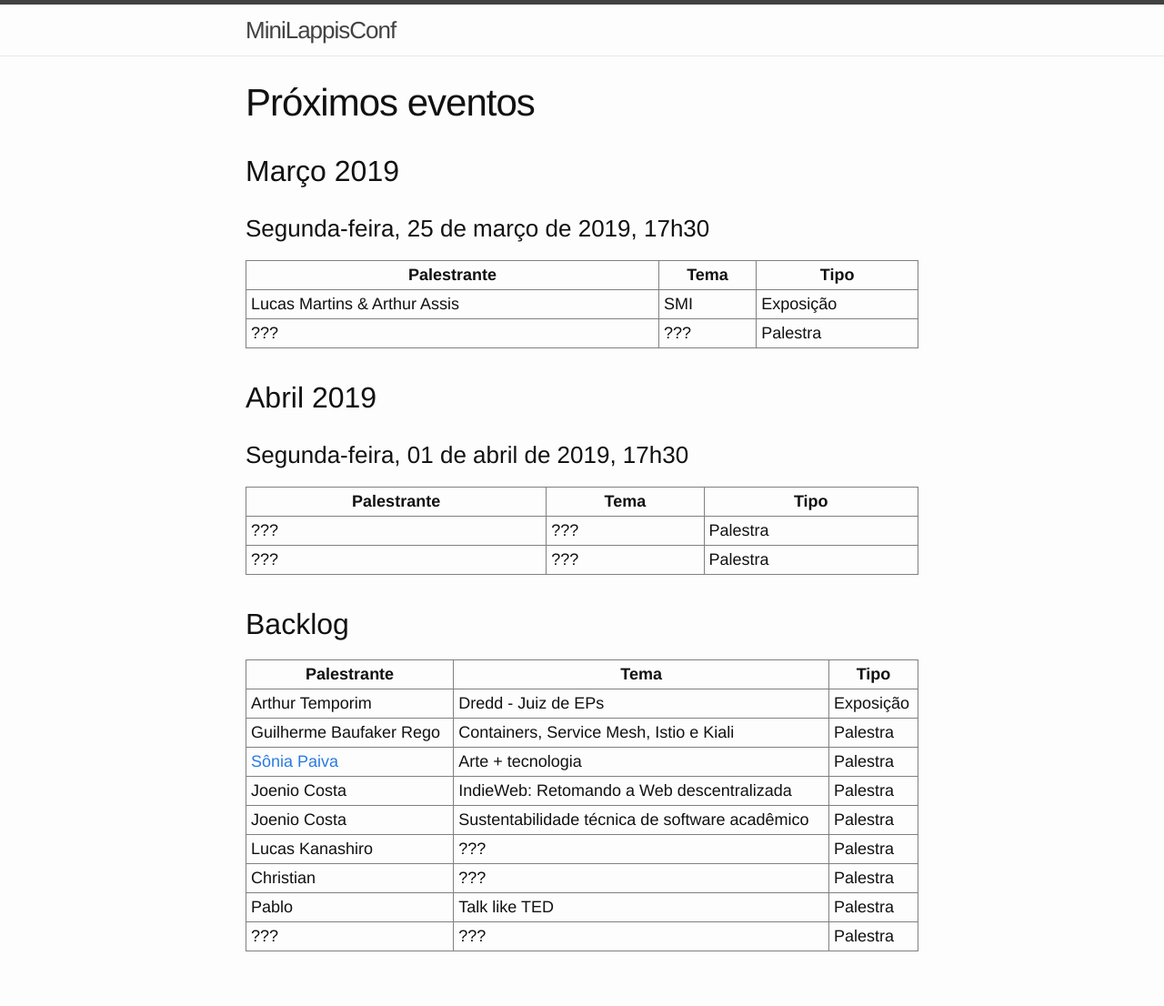
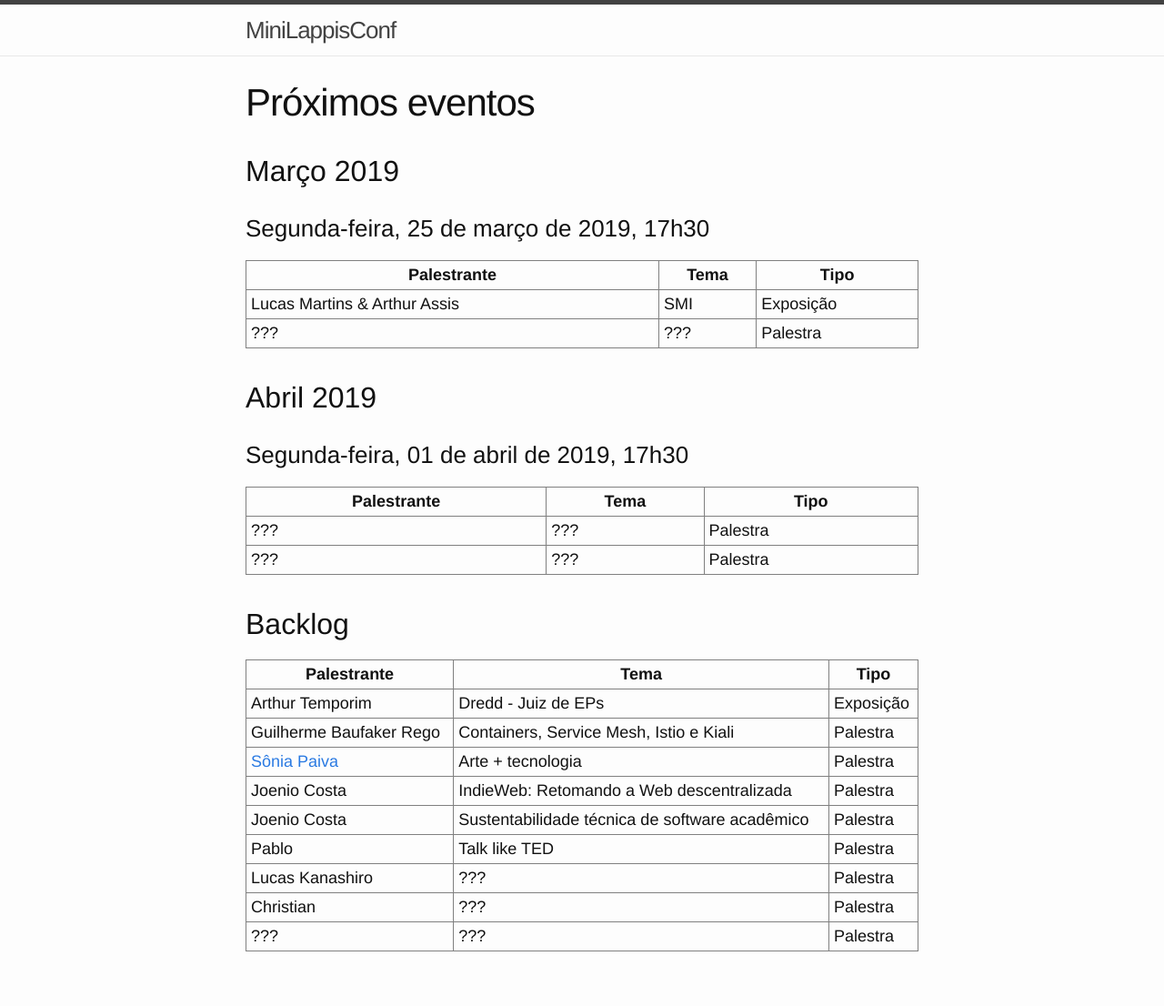
Before and after one commit to lappis-unb/MiniLappisConf, a Jekyll site: the page built from agenda.md, in a window 1280 px wide. Shown: the whole page at 91% size. Built offline with Jekyll 4.4.1, drawn with Linux system fonts in a browser that asks for light colours.

```diff
--- a/agenda.md
+++ b/agenda.md
@@ -6,10 +6,10 @@ title: Próximos eventos
 
 ### Segunda-feira, 25 de março de 2019, 17h30
 
-| Palestrante     | Tema                                            | Tipo     |
-| --------------- | ----------------------------------------------- | -------- |
+| Palestrante                  | Tema                                            | Tipo     |
+| ---------------------------- | ----------------------------------------------- | -------- |
 | Lucas Martins & Arthur Assis | SMI                                             | Exposição|
-| ???             | ???                                             | Palestra |
+| ???                          | ???                                             | Palestra |
 
 ## Abril 2019
 
@@ -22,14 +22,14 @@ title: Próximos eventos
 
 ## Backlog
 
-| Palestrante     | Tema                                             | Tipo     |
-| --------------- | ------------------------------------------------ | -------- |
-| Arthur Temporim | Dredd - Juiz de EPs                              | Exposição|
-| Guilherme Baufaker Rego | Containers, Service Mesh, Istio e Kiali  | Palestra |
+| Palestrante                                    | Tema                                             | Tipo     |
+| ---------------------------------------------- | ------------------------------------------------ | -------- |
+| Arthur Temporim | Dredd - Juiz de EPs          | Exposição|
+| Guilherme Baufaker Rego                        | Containers, Service Mesh, Istio e Kiali  | Palestra |
 | [Sônia Paiva](https://www.facebook.com/ltcunb) | Arte + tecnologia | Palestra |
-| Joenio Costa    | IndieWeb: Retomando a Web descentralizada        | Palestra |
-| Joenio Costa    | Sustentabilidade técnica de software acadêmico   | Palestra |
-| Lucas Kanashiro | ???                                              | Palestra |
-| Christian       | ???                                              | Palestra |
-| Pablo           | Talk like TED                                    | Palestra |
-| ???             | ???                                              | Palestra |
+| Joenio Costa                                   | IndieWeb: Retomando a Web descentralizada        | Palestra |
+| Joenio Costa                                   | Sustentabilidade técnica de software acadêmico   | Palestra |
+| Pablo                                          | Talk like TED                                    | Palestra |
+| Lucas Kanashiro                                | ???                                              | Palestra |
+| Christian                                      | ???                                              | Palestra |
+| ???                                            | ???                                              | Palestra |
```
